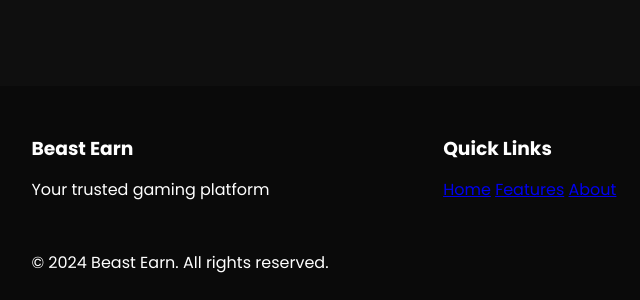
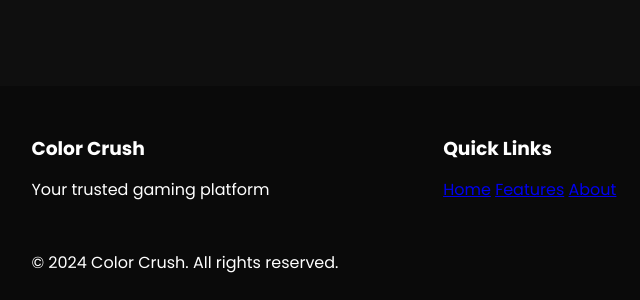
Before and after one commit to beastmanxxx/Color-Crush-web, a website: page index.html in a window 1280 px wide. Shown: the part 2885-3185 px from the top of the page, 7-647 px from the left. Drawn offline with nearby package versions, Linux system fonts and the light colour scheme.

Commit message:
Update index.html

```diff
--- a/index.html
+++ b/index.html
@@ -121,7 +121,7 @@
     </section>
 
     <section id="about" class="about">
-        <h2 class="section-title">About Beast Earn</h2>
+        <h2 class="section-title">About Color Crush</h2>
         <div class="about-content">
             <p>Beast Earn is the most exciting gaming platform where skill meets luck. Our platform offers two amazing games with unique features and exciting gameplay.</p>
             <div class="about-features">
@@ -180,7 +180,7 @@
     <footer class="footer">
         <div class="footer-content">
             <div class="footer-section">
-                <h3>Beast Earn</h3>
+                <h3>Color Crush</h3>
                 <p>Your trusted gaming platform</p>
             </div>
             <div class="footer-section">
@@ -200,7 +200,7 @@
             </div>
         </div>
         <div class="footer-bottom">
-            <p>&copy; 2024 Beast Earn. All rights reserved.</p>
+            <p>&copy; 2024 Color Crush. All rights reserved.</p>
         </div>
     </footer>
 
```
